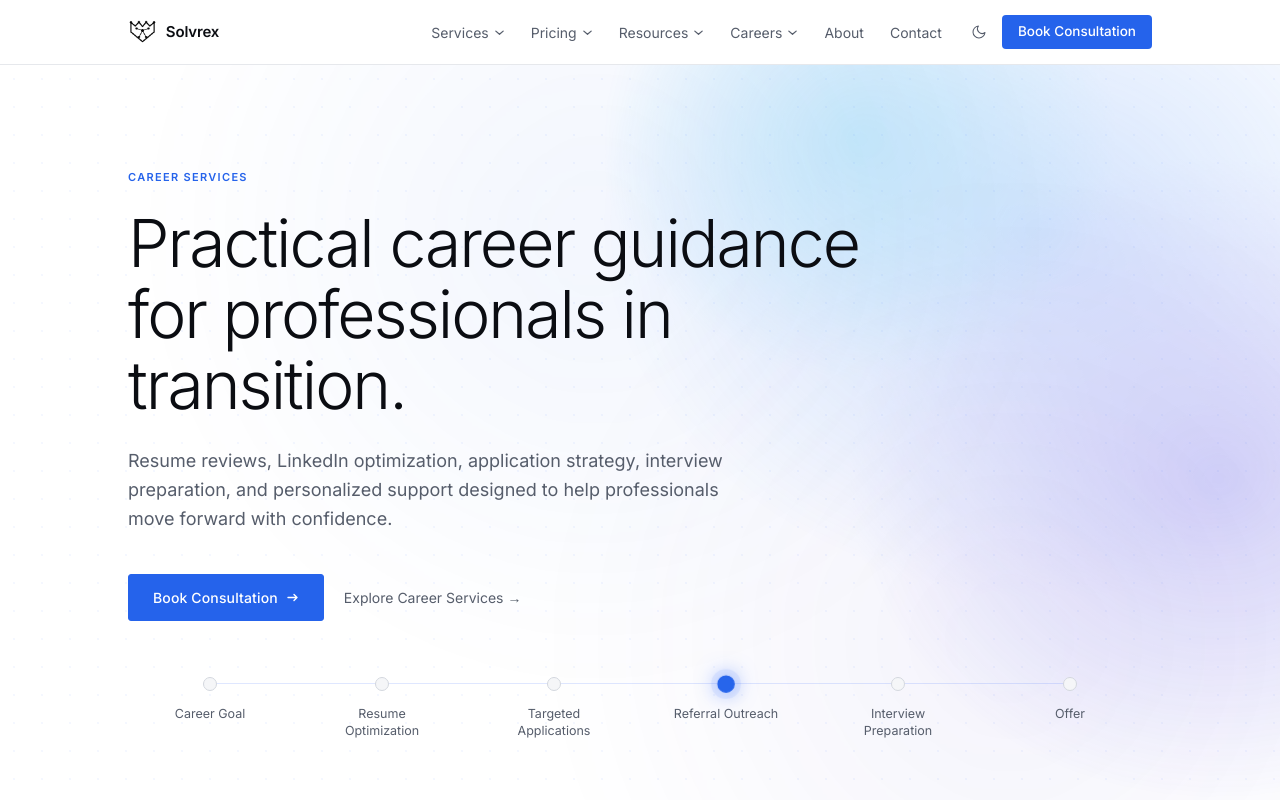
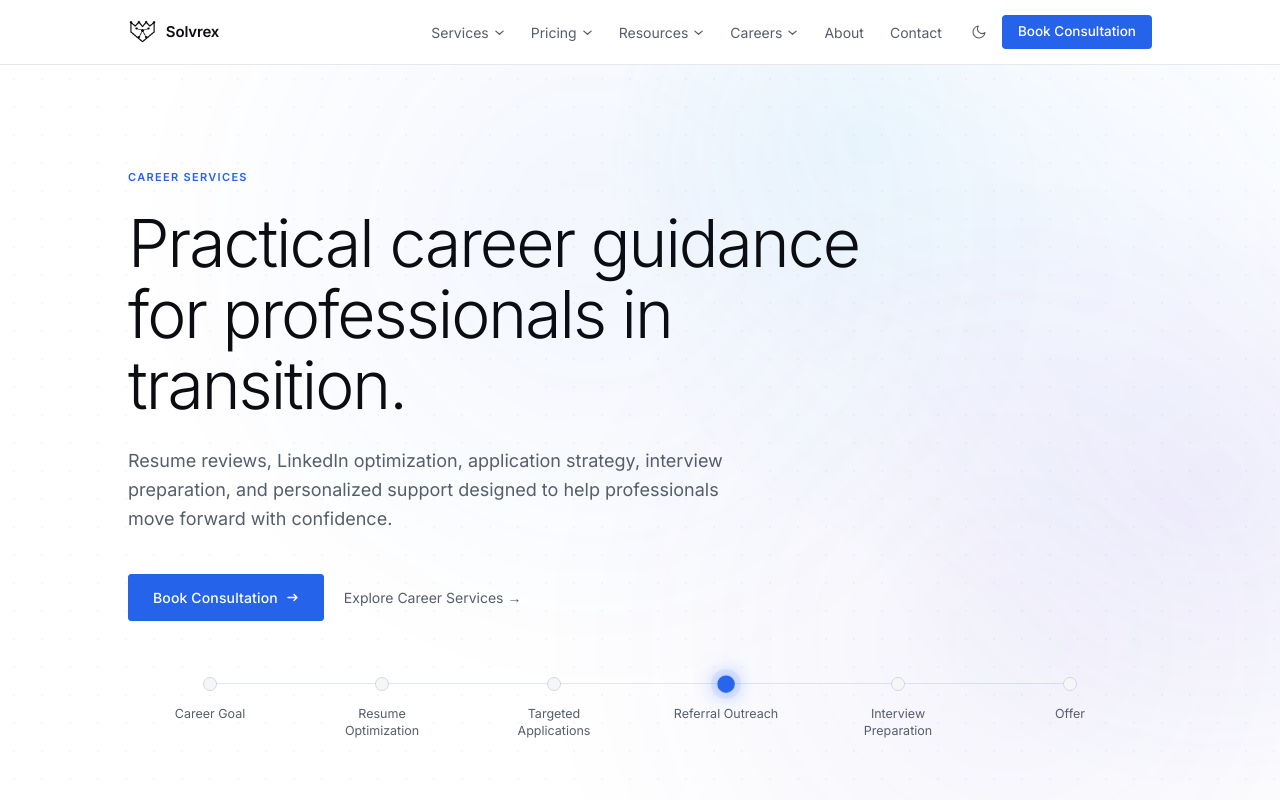
Before and after one commit to tulsi-kumari/Solvrexplatform, a Next.js app: page / in a window 1280 px wide. Shown: the top 800 px of the page. Built offline with nearby package versions, Linux system fonts and the light colour scheme.

Commit message:
Aurora: much lighter in light mode (0.15), lighter in dark (0.7)
Co-Authored-By: Claude Opus 4.8 (1M context) <noreply@anthropic.com>

```diff
--- a/app/globals.css
+++ b/app/globals.css
@@ -18,7 +18,7 @@
   --sx-blue-hover: #1d4ed8;
   --sx-blue-light: #2563eb;
   --sx-glow: 0.06;
-  --sx-aurora-mult: 0.5;
+  --sx-aurora-mult: 0.15;
   --sx-nav-bg: rgba(255, 255, 255, 0.72);
   --sx-selection: rgba(37, 99, 235, 0.18);
 }
@@ -39,7 +39,7 @@
   --sx-blue-hover: #3b6aff;
   --sx-blue-light: #7a9dff;
   --sx-glow: 0.4;
-  --sx-aurora-mult: 1;
+  --sx-aurora-mult: 0.7;
   --sx-nav-bg: rgba(13, 14, 20, 0.72);
   --sx-selection: rgba(77, 124, 255, 0.25);
 }
```
